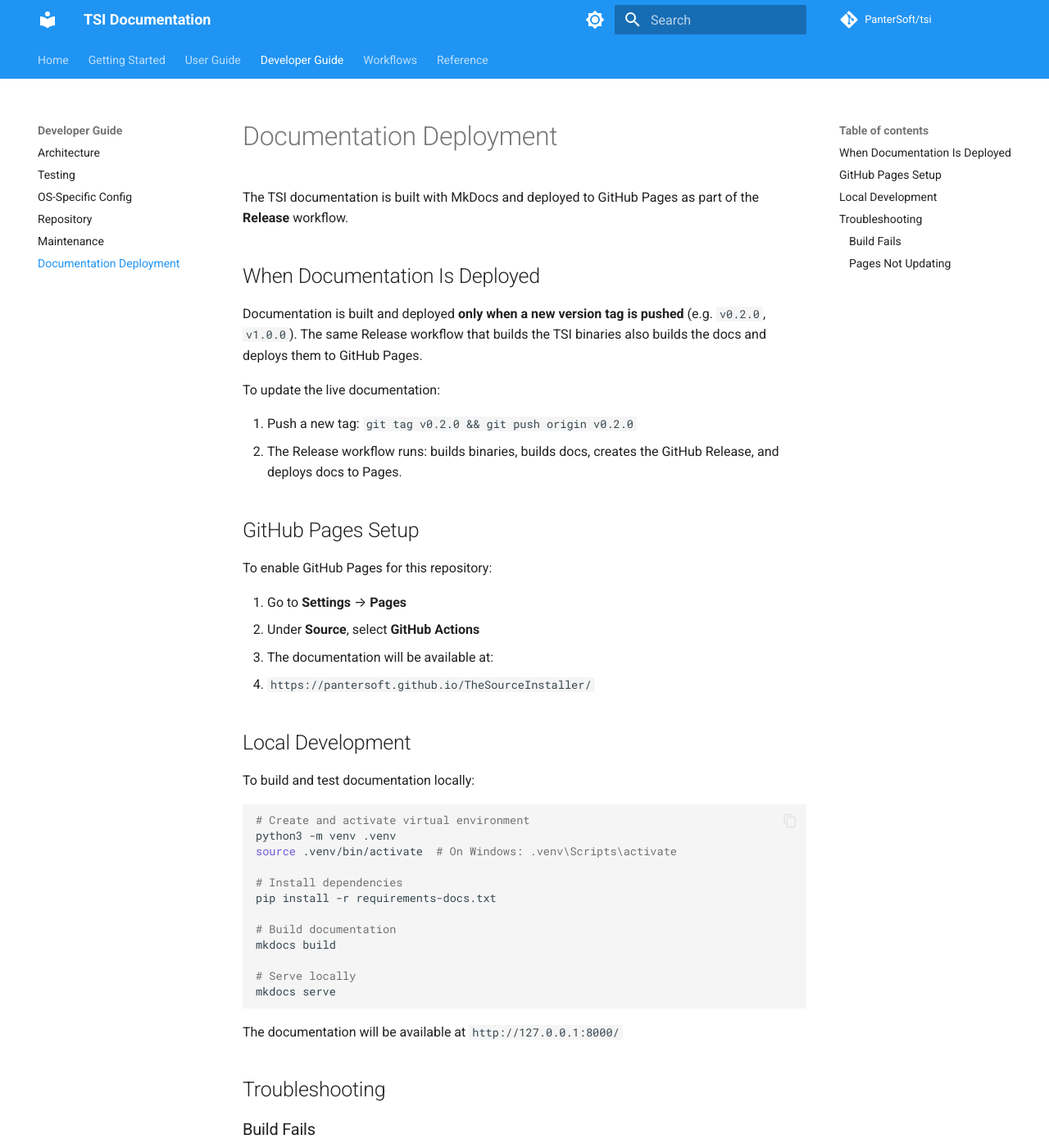
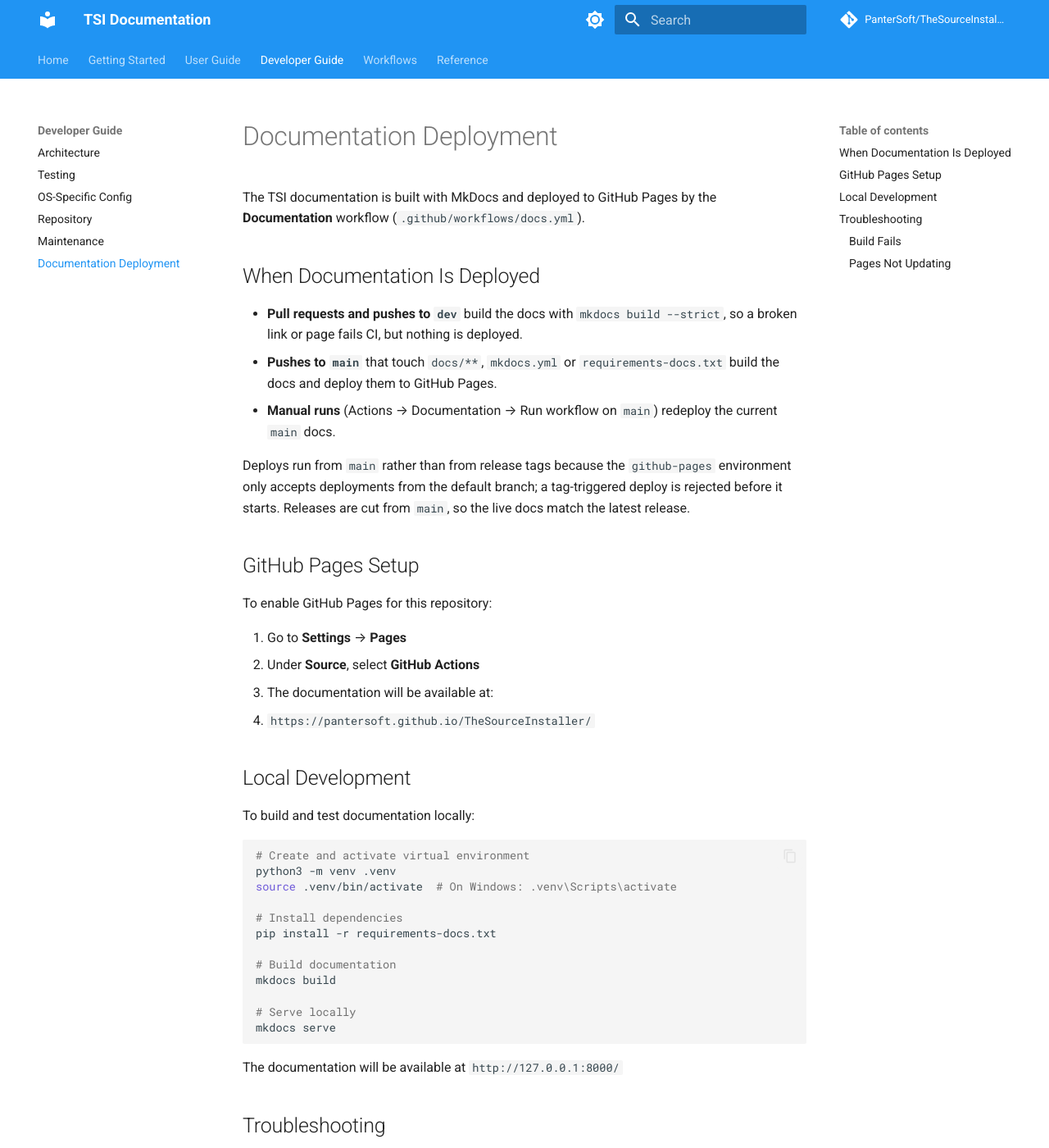
Before and after one commit to PanterSoft/TheSourceInstaller, an MkDocs documentation site: the page built from docs/DEPLOYMENT.md, in a window 1280 px wide and 1400 px high. Shown: the whole window at 82% size. Built offline with MkDocs 1.6.1 and Material for MkDocs 9.7.7, drawn with Linux system fonts in a browser that asks for light colours; comment, search, counter and statistics services are not loaded; the version menu is left out; some of the changed text lies outside the part shown.

Commit message:
CI: test every release architecture; deploy docs from main
docker-tests now reuses build-binaries.yml, so it builds every platform a
release ships and runs the container tests on all Linux architectures:
x86_64/aarch64 natively, i686/armv7/armv6/riscv64/ppc64le under qemu.

Docs deploys failed on every tag push because the github-pages environment
rejects tag refs. Move the Pages deploy from release.yml into docs.yml,
deploying from main, and fix the mkdocs repo_url.

Co-Authored-By: Claude Opus 5.5 <noreply@anthropic.com>
Claude-Session: https://claude.ai/code/session_0148dP1Qe9kci62NwQENDWLy

```diff
--- a/docs/DEPLOYMENT.md
+++ b/docs/DEPLOYMENT.md
@@ -1,15 +1,14 @@
 # Documentation Deployment
 
-The TSI documentation is built with MkDocs and deployed to GitHub Pages as part of the **Release** workflow.
+The TSI documentation is built with MkDocs and deployed to GitHub Pages by the **Documentation** workflow (`.github/workflows/docs.yml`).
 
 ## When Documentation Is Deployed
 
-Documentation is built and deployed **only when a new version tag is pushed** (e.g. `v0.2.0`, `v1.0.0`). The same Release workflow that builds the TSI binaries also builds the docs and deploys them to GitHub Pages.
+- **Pull requests and pushes to `dev`** build the docs with `mkdocs build --strict`, so a broken link or page fails CI, but nothing is deployed.
+- **Pushes to `main`** that touch `docs/**`, `mkdocs.yml` or `requirements-docs.txt` build the docs and deploy them to GitHub Pages.
+- **Manual runs** (Actions → Documentation → Run workflow on `main`) redeploy the current `main` docs.
 
-To update the live documentation:
-
-1. Push a new tag: `git tag v0.2.0 && git push origin v0.2.0`
-2. The Release workflow runs: builds binaries, builds docs, creates the GitHub Release, and deploys docs to Pages.
+Deploys run from `main` rather than from release tags because the `github-pages` environment only accepts deployments from the default branch; a tag-triggered deploy is rejected before it starts. Releases are cut from `main`, so the live docs match the latest release.
 
 ## GitHub Pages Setup
 
@@ -51,6 +50,6 @@ The documentation will be available at `http://127.0.0.1:8000/`
 
 ### Pages Not Updating
 
-- Documentation deploys only on tag push. Ensure you pushed a tag and the Release workflow completed.
+- Documentation deploys only from `main`. Ensure the change is merged to `main`, or run the Documentation workflow manually on `main`.
 - Verify GitHub Pages is enabled in repository settings (Source: GitHub Actions).
-- Check that the Release workflow completed successfully in the Actions tab.
+- Check that the Documentation workflow completed successfully in the Actions tab. A deploy job that fails within seconds with "not allowed to deploy to github-pages" was started from a branch or tag the environment's deployment rules don't allow (Settings → Environments → github-pages).
--- a/mkdocs.yml
+++ b/mkdocs.yml
@@ -1,8 +1,8 @@
 site_name: TSI Documentation
 site_description: The Source Installer - Distribution-independent source-based package manager
 site_url: https://pantersoft.github.io/TheSourceInstaller/
-repo_url: https://github.com/PanterSoft/tsi
-repo_name: PanterSoft/tsi
+repo_url: https://github.com/PanterSoft/TheSourceInstaller
+repo_name: PanterSoft/TheSourceInstaller
 edit_uri: edit/main/docs/
 
 theme:
```
Also changed, not shown: docker/README.md (+18 -13 lines), docs/workflows/triggers.md (+8 -8 lines), 3 other files.
